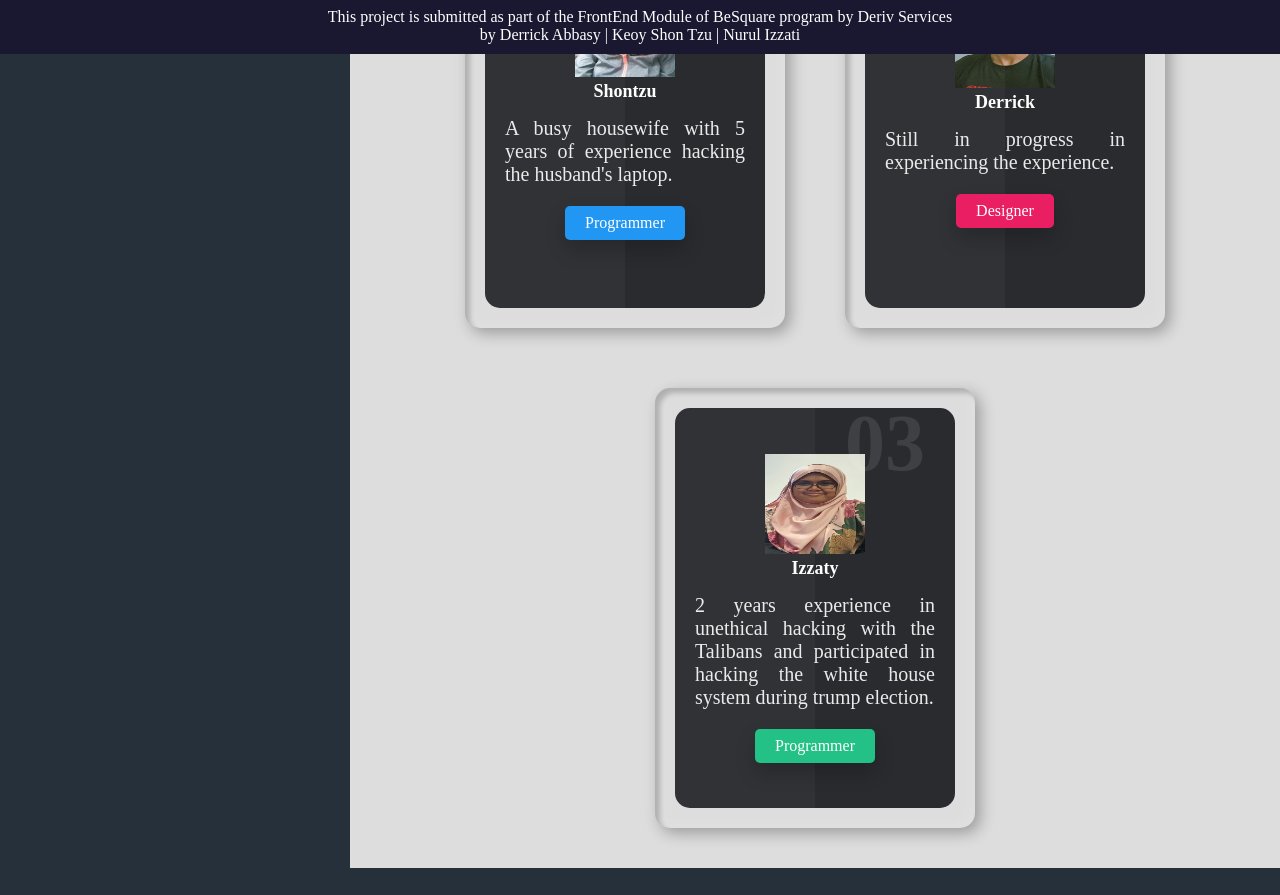
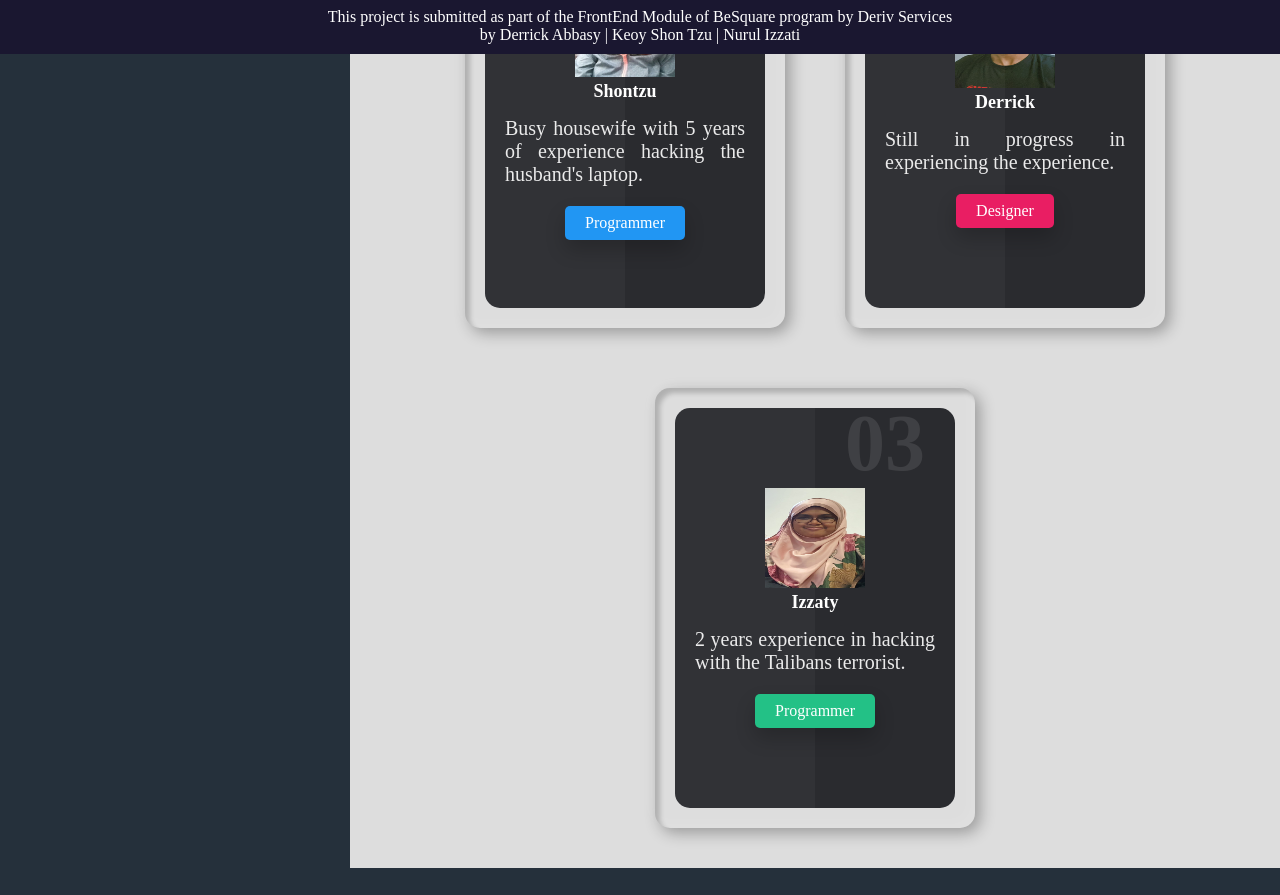
Before and after one commit to shontzu-deriv/fe-hackathon, a React (Create React App) app: page /aboutus in a window 1280 px wide. Shown: the part 746-1641 px from the top of the page. Built offline with nearby package versions, Linux system fonts and the light colour scheme.

Commit message:
edited the content abit for about us for card part

```diff
--- a/src/Pages/AboutUs/index.jsx
+++ b/src/Pages/AboutUs/index.jsx
@@ -20,8 +20,8 @@ const AboutUsIndex = () => {
               <img className="people" src={shontzula} alt="shontzuimage" />
               <h3>Shontzu</h3>
               <p>
-                A busy housewife with 5 years of experience hacking the
-                husband's laptop.
+                Busy housewife with 5 years of experience hacking the husband's
+                laptop.
               </p>
               <Link to="">Programmer</Link>
             </div>
@@ -46,11 +46,7 @@ const AboutUsIndex = () => {
               <h2>03</h2>
               <img className="people" src={izzatyla} alt="izzatyimage" />
               <h3>Izzaty</h3>
-              <p>
-                2 years experience in unethical hacking with the Talibans and
-                participated in hacking the white house system during trump
-                election.
-              </p>
+              <p>2 years experience in hacking with the Talibans terrorist.</p>
               <Link to="">Programmer</Link>
             </div>
           </div>
```
